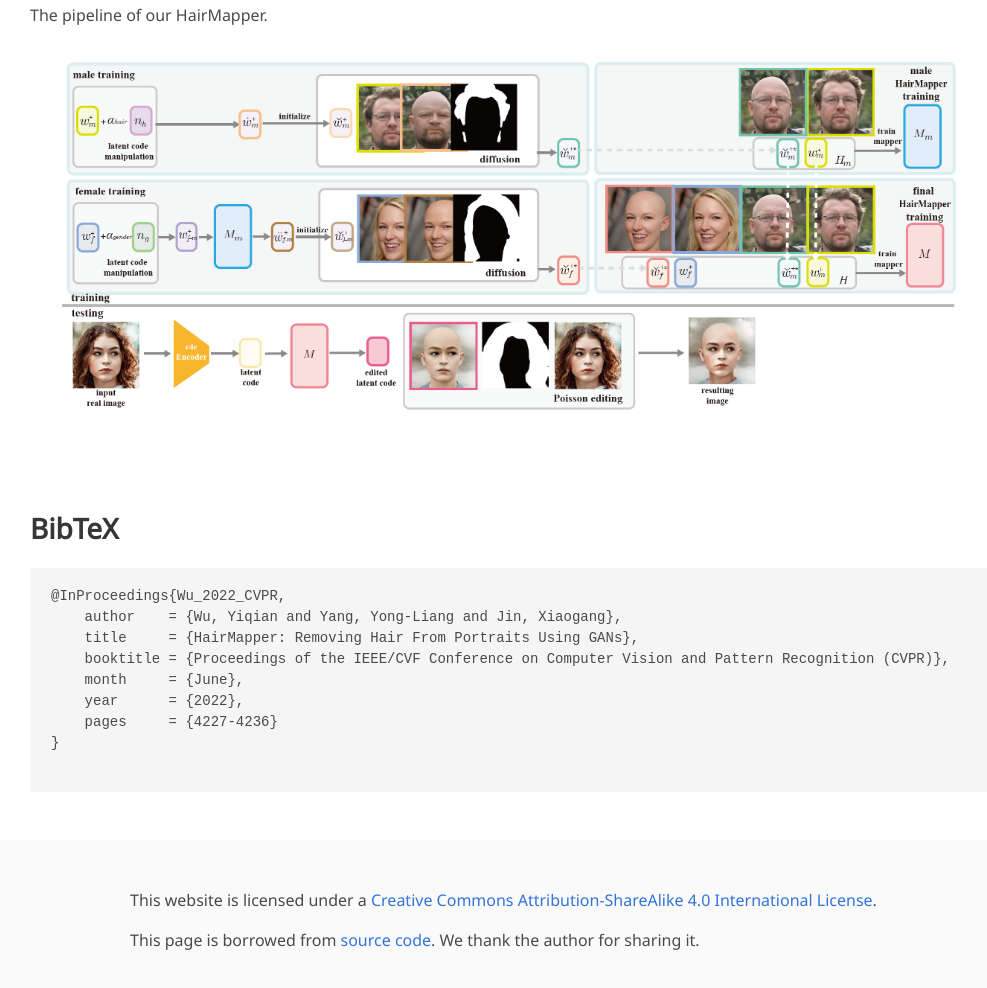
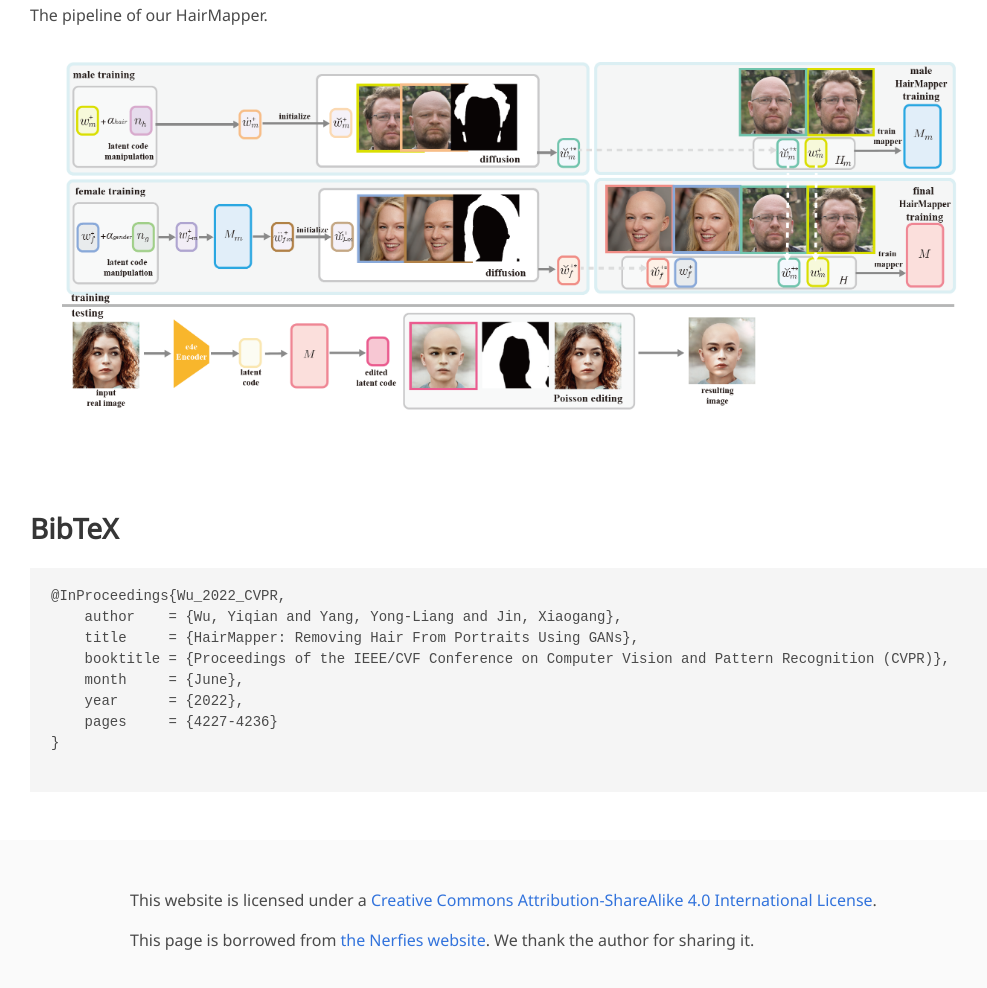
Before and after one commit to oneThousand1000/HairMapper.github.io, a plain HTML site: page index.html in a window 1280 px wide. Shown: the part 2365-3353 px from the top of the page, without its empty margins (130-1117 px from the left). Drawn offline with nearby package versions, Linux system fonts and the light colour scheme; some icons are missing; a web font is replaced by a local one.

Commit message:
update foot

```diff
--- a/index.html
+++ b/index.html
@@ -271,7 +271,7 @@
             Commons Attribution-ShareAlike 4.0 International License</a>.
           </p>
           <p>
-           This page is borrowed from <a href="https://github.com/nerfies/nerfies.github.io">source code</a>. We thank the author for sharing it.
+           This page is borrowed from <a href="https://github.com/nerfies/nerfies.github.io">the Nerfies website</a>. We thank the author for sharing it.
           </p>
         </div>
       </div>
```
